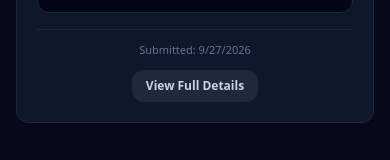
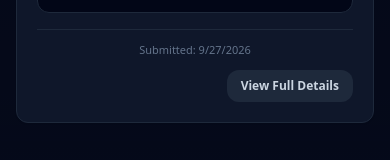
Before and after one commit to shravangh03/MahaInnovate, a Next.js app in the folder frontend/: page /proposals in a window 390 px wide. Shown: the part 648-808 px from the top of the page. Built offline with nearby package versions, Linux system fonts and the light colour scheme; no server answers.

Commit message:
style: optimize grid layouts and form controls for full mobile responsiveness

```diff
--- a/frontend/src/app/challenges/[id]/page.tsx
+++ b/frontend/src/app/challenges/[id]/page.tsx
@@ -389,7 +389,7 @@
                   />
                 </div>
 
-                <div className="grid grid-cols-2 gap-4">
+                <div className="grid grid-cols-1 sm:grid-cols-2 gap-4">
                   <div>
                     <label className="block font-semibold text-slate-300 mb-1">Estimated Cost ($)</label>
                     <input
--- a/frontend/src/app/page.tsx
+++ b/frontend/src/app/page.tsx
@@ -79,7 +79,7 @@
           <Badge variant="success">Stage-1 Prototype</Badge>
         </div>
 
-        <div className="grid grid-cols-1 md:grid-cols-7 gap-3 relative">
+        <div className="grid grid-cols-1 sm:grid-cols-2 lg:grid-cols-7 gap-3 relative">
           {steps.map((step, idx) => (
             <div
               key={step.title}
--- a/frontend/src/app/proposals/page.tsx
+++ b/frontend/src/app/proposals/page.tsx
@@ -225,7 +225,7 @@
                     Submitted: {new Date(p.submitted_at || Date.now()).toLocaleDateString()}
                   </span>
 
-                  <div className="flex items-center gap-2">
+                  <div className="flex flex-wrap items-center gap-2 w-full sm:w-auto justify-end">
                     {/* EVALUATOR QUEUE ACTION */}
                     {currentRole === 'Evaluator' && p.status === 'pending_evaluation' && (
                       <Link
```
